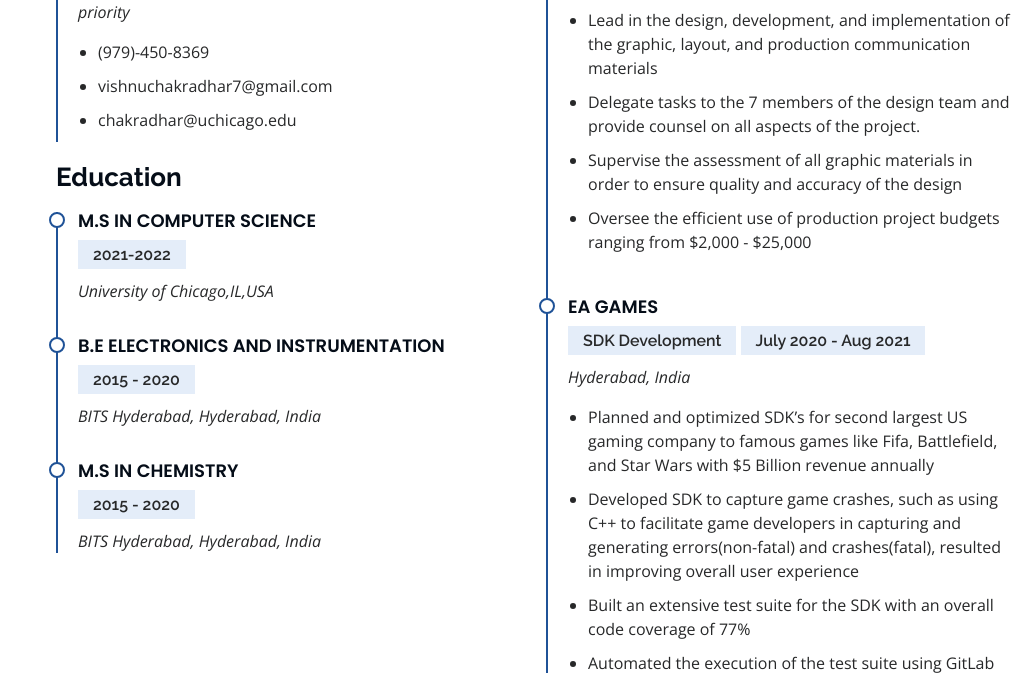
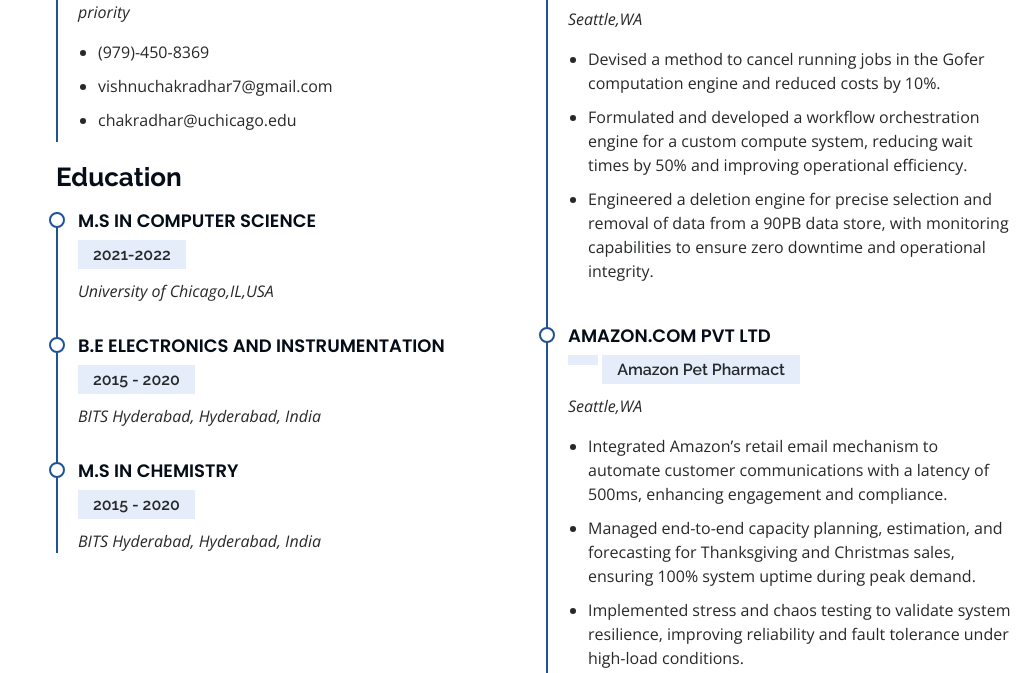
Before and after one commit to chakri07/chakri07.github.io, a plain HTML site: page index.html in a window 1280 px wide. Shown: the part 2127-2800 px from the top of the page, without its empty margins (256-1280 px from the left). Drawn offline with nearby package versions, Linux system fonts and the light colour scheme.

Commit message:
Updated Amazon to rev-1

```diff
--- a/index.html
+++ b/index.html
@@ -200,14 +200,29 @@
             <h3 class="resume-title">Professional Experience</h3>
             <div class="resume-item">
               <h4>Amazon.com Pvt ltd</h4>
-              <h5>Prime Air</h5>
+              <h5>Prime Air Data and Computation Team</h5>
               <h5>2022 - Present</h5>
               <p><em>Seattle,WA </em></p>
               <ul>
-                <li>Lead in the design, development, and implementation of the graphic, layout, and production communication materials</li>
-                <li>Delegate tasks to the 7 members of the design team and provide counsel on all aspects of the project. </li>
-                <li>Supervise the assessment of all graphic materials in order to ensure quality and accuracy of the design</li>
-                <li>Oversee the efficient use of production project budgets ranging from $2,000 - $25,000</li>
+                <li>Devised a method to cancel running jobs in the Gofer computation engine and reduced costs by 10%.</li>
+                <li>Formulated and developed a workflow orchestration engine for
+                  a custom compute system, reducing wait times by 50% and improving operational efficiency.</li>
+                <li>Engineered a deletion engine for precise selection and removal of data from a 90PB data store, with monitoring capabilities to
+                  ensure zero downtime and operational integrity.</li>
+              </ul>
+            </div>
+            <div class="resume-item">
+              <h4>Amazon.com Pvt ltd</h4>
+              <h5></h5>
+              <h5>Amazon Pet Pharmact</h5>
+              <p><em>Seattle,WA </em></p>
+              <ul>
+                <li>Integrated Amazon’s retail email mechanism to automate customer communications with a
+                   latency of 500ms, enhancing engagement and compliance.</li>
+                <li>Managed end-to-end capacity planning, estimation, and forecasting for Thanksgiving and Christmas sales,
+                  ensuring 100% system uptime during peak demand. </li>
+                <li>Implemented stress and chaos testing to validate system resilience, improving reliability and
+                  fault tolerance under high-load conditions.</li>
               </ul>
             </div>
             <div class="resume-item">
```
